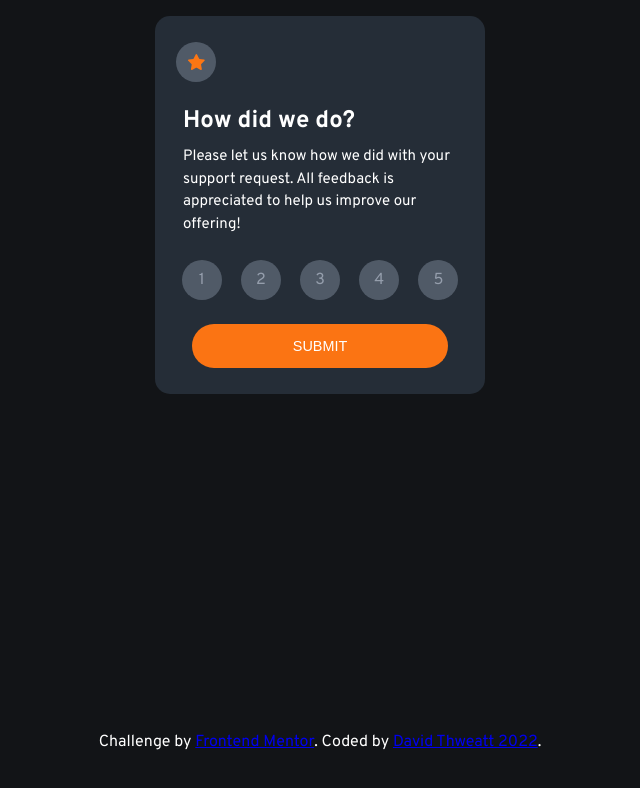
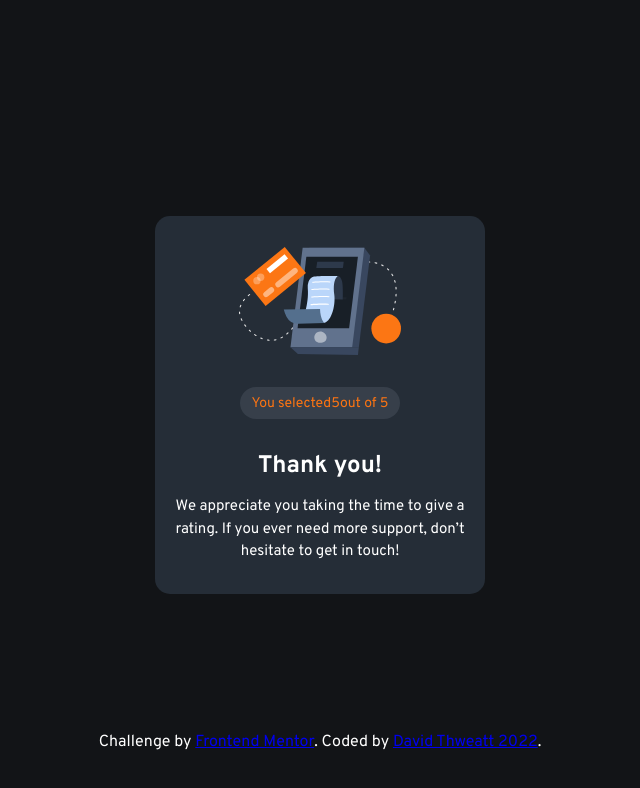
Before and after one commit to DavidThweatt/Frontend-Mentor-1, a plain HTML site: page interactive-rating-component-main/index.html in a window 1280 px wide. Both pictures are taken after a click on the button "SUBMIT". Shown: the whole page, without its empty margins (320-960 px from the left). Drawn offline with Linux system fonts and the light colour scheme.

Commit message:
css and javascript
submitted page styled.
most logic in place

```diff
--- a/interactive-rating-component-main/index.html
+++ b/interactive-rating-component-main/index.html
@@ -1,10 +1,10 @@
 <!DOCTYPE html>
 <html lang="en">
   <head>
+    <script defer src="script.js"></script>
     <meta charset="UTF-8" />
     <meta name="viewport" content="width=device-width, initial-scale=1.0" />
     <!-- displays site properly based on user's device -->
-    <script src="script.js"></script>
 
     <link
       rel="icon"
@@ -24,7 +24,7 @@
   </head>
   <body>
     <!-- Rating state start -->
-    <div class="containerRating">
+    <div class="rateContainer">
       <div class="RatingIconDiv">
         <img class="RatingIcon" src="./images/icon-star.svg" alt="stat icon" />
       </div>
@@ -46,19 +46,17 @@
     <!-- Rating state end -->
 
     <!-- Thank you state start -->
-    <div class="containerSubmitted">
-      <div>
-        <img
-          class="SubmittedImg"
-          src="./images/illustration-thank-you.svg"
-          alt="Thank you img"
-        />
+    <div class="submitContainer">
+      <div class="subImgDiv">
+        <img src="./images/illustration-thank-you.svg" alt="Thank you img" />
       </div>
-      <div class="SubmittedDivP">
-        <p>You selected out of 5</p>
+      <div class="subPDiv">
+        <p class="subDivP">
+          You selected <span class="ratePick"> 5 </span> out of 5
+        </p>
       </div>
-      <h1 class="SubmittedH1">Thank you!</h1>
-      <p>
+      <h1 class="subH1">Thank you!</h1>
+      <p class="subP">
         We appreciate you taking the time to give a rating. If you ever need
         more support, don’t hesitate to get in touch!
       </p>
--- a/interactive-rating-component-main/script.js
+++ b/interactive-rating-component-main/script.js
@@ -1,15 +1,28 @@
-const submitBTN = document.getElementsByClassName("RatingBtn");
-const numRating = document.getElementsByClassName("Rating");
+const submit = document.getElementsByClassName("RatingBtn");
+const rating = document.getElementsByClassName("Rating");
+const rateDiv = document.getElementsByClassName("rateContainer");
+const submitDiv = document.getElementsByClassName("submitContainer");
+const num = document.getElementsByClassName("ratePick");
 
-// numRating.addEventListener("click", (e) => {
-//   activeRating(e);
-// });
+for (let i = 0; i < rating.length; i++) {
+  rating[i].addEventListener("click", (e) => {
+    const current = document.getElementsByClassName("activeRate");
 
-submitBTN.addEventListener("click", (event) => {
-  console.log(hello);
+    // If there's no active class
+    if (current.length > 0) {
+      current[0].className = current[0].className.replace(" activeRate", "");
+    }
+
+    // Add the active class to the current/clicked button
+    e.target.className += " activeRate";
+
+    console.log([i]);
+    const newNum = document.createTextNode("[i + 1]");
+    num.appendChild(newNum);
+  });
+}
+
+submit[0].addEventListener("click", () => {
+  rateDiv[0].style.display = "flex" ? "none" : "flex";
+  submitDiv[0].style.display = "none" ? "flex" : "none";
 });
-
-// function activeRating(e) {
-//   e.target.addClass("active").siblings().removeClass("active");
-//   console.log(hello);
-// }
--- a/interactive-rating-component-main/style.css
+++ b/interactive-rating-component-main/style.css
@@ -8,7 +8,7 @@ body {
   font-family: "Overpass", sans-serif;
 }
 
-.containerRating {
+.rateContainer {
   display: flex;
   justify-content: center;
   flex-direction: column;
@@ -17,18 +17,8 @@ body {
   border: none;
   border-radius: 15px;
   padding: 5px;
+  margin-top: 200px;
   background-color: hsl(213, 19%, 18%);
-}
-
-.containerSubmitted {
-  display: none;
-  justify-content: center;
-  flex-direction: column;
-  height: 25em;
-  width: 20em;
-  border: 1px solid;
-  border-radius: 15px;
-  padding: 5px;
 }
 
 .RatingIconDiv {
@@ -96,12 +86,77 @@ body {
   color: hsl(25, 97%, 53%);
 }
 
+.activeRate {
+  background-color: hsl(217, 12%, 63%);
+  color: white;
+}
+
+.submitContainer {
+  display: none;
+  justify-content: center;
+  flex-direction: column;
+  height: 23em;
+  width: 20em;
+  border: none;
+  border-radius: 15px;
+  padding: 5px;
+  margin-top: 200px;
+  background-color: hsl(213, 19%, 18%);
+}
+
+.subImgDiv {
+  display: flex;
+  justify-content: center;
+  margin: 1em 0 0 0;
+}
+
+.subH1 {
+  display: flex;
+  justify-content: center;
+  margin: 0;
+  font-size: 1.5rem;
+}
+
+.subDivP {
+  display: flex;
+  justify-content: center;
+  align-content: center;
+  font-size: 14px;
+  margin: auto;
+}
+
+.ratePick {
+  display: flex;
+  justify-content: center;
+  align-content: center;
+  font-size: 14px;
+  margin: auto;
+}
+
+.subPDiv {
+  display: flex;
+  justify-content: center;
+  color: hsl(25, 97%, 53%);
+  background-color: hsl(216, 12%, 54%, 0.2);
+  border-radius: 25px;
+  width: 10em;
+  height: 2em;
+  margin: 2em auto;
+}
+
+.subP {
+  display: flex;
+  justify-content: center;
+  padding: 1em;
+  line-height: 1.5em;
+  font-size: 15px;
+  margin: 0;
+  text-align: center;
+  font-weight: 100;
+}
+
 .attribution {
   position: absolute;
   bottom: 0;
   margin: 3em;
 }
-
-.active {
-  background-color: hsl(217, 12%, 63%);
-}
```
